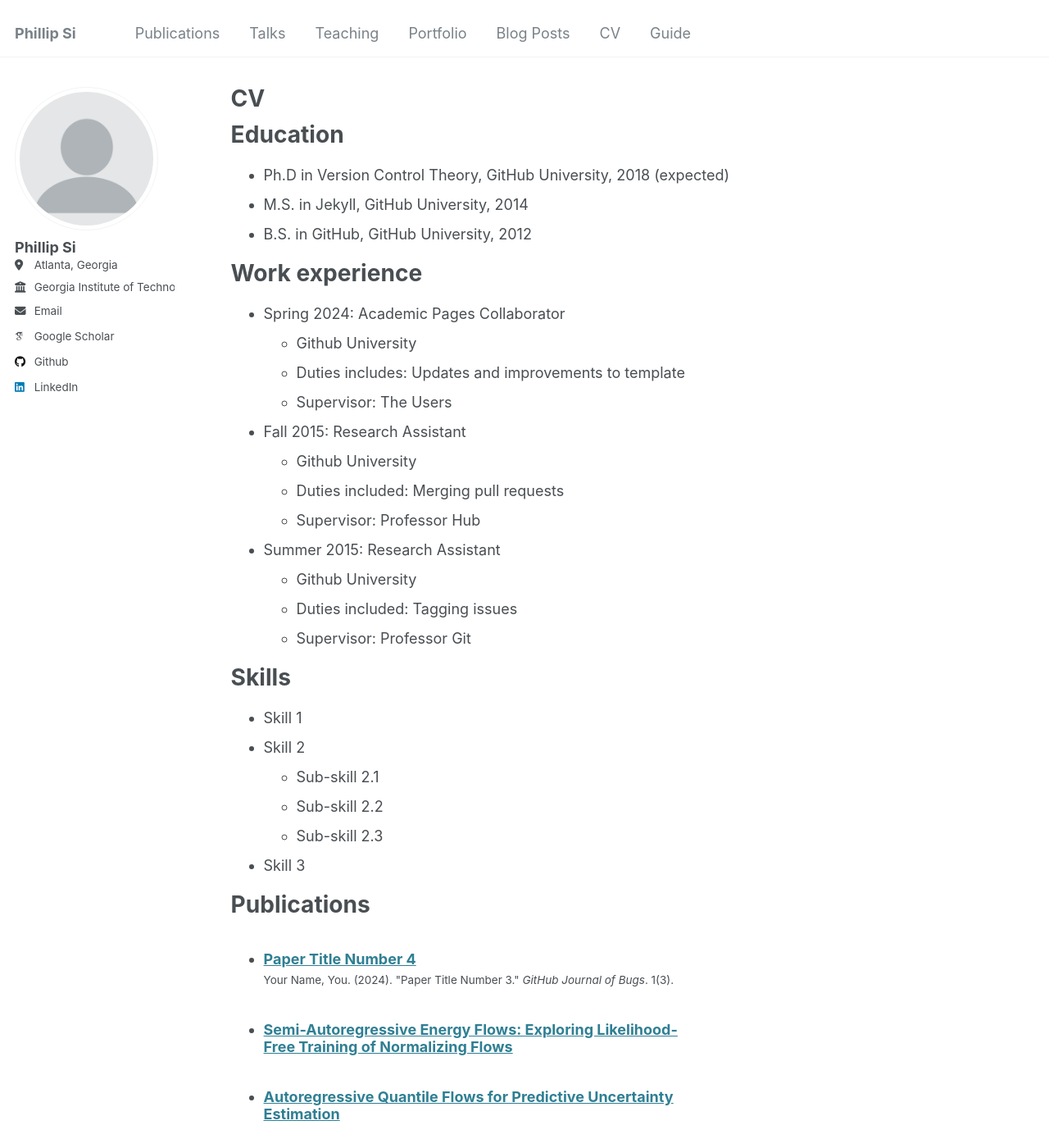
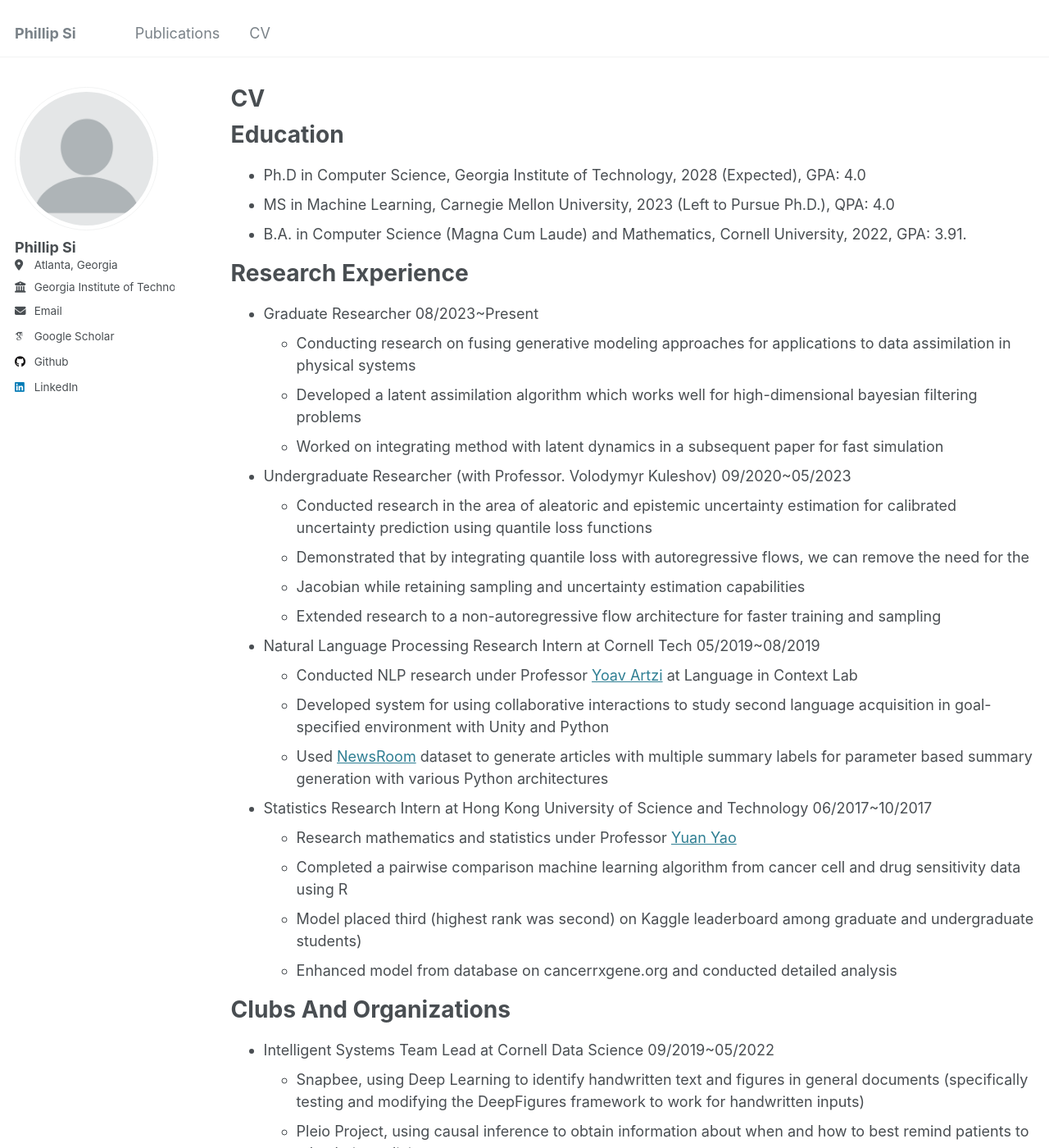
Before and after one commit to ps789/ps789.github.io, a Jekyll site: the page built from _pages/cv.md, in a window 1280 px wide and 1400 px high. Shown: the whole window at 82% size. Built offline with Jekyll 4.4.1, drawn with Linux system fonts in a browser that asks for light colours; some web fonts are replaced; some of the changed text lies outside the part shown.

Commit message:
more papers and cv

```diff
--- a/_config.yml
+++ b/_config.yml
@@ -77,6 +77,8 @@ author:
 publication_category:
   conferences:
     title: 'Conference Papers'
+  preprints:
+    title: 'Preprints'
 
 # Site Settings
 teaser                   :  # filename of teaser fallback teaser image placed in /images/, .e.g. "500x300.png"
--- a/_pages/cv.md
+++ b/_pages/cv.md
@@ -11,54 +11,67 @@ redirect_from:
 
 Education
 ======
-* Ph.D in Version Control Theory, GitHub University, 2018 (expected)
-* M.S. in Jekyll, GitHub University, 2014
-* B.S. in GitHub, GitHub University, 2012
+* Ph.D in Computer Science, Georgia Institute of Technology, 2028 (Expected), GPA: 4.0
+* MS in Machine Learning, Carnegie Mellon University, 2023 (Left to Pursue Ph.D.), QPA: 4.0
+* B.A. in Computer Science (Magna Cum Laude) and Mathematics, Cornell University, 2022, GPA: 3.91.
 
-Work experience
+
+Research Experience
 ======
-* Spring 2024: Academic Pages Collaborator
-  * Github University
-  * Duties includes: Updates and improvements to template
-  * Supervisor: The Users
+* Graduate Researcher 08/2023~Present
+  * Conducting research on fusing generative modeling approaches for applications to data assimilation in physical systems
+  * Developed a latent assimilation algorithm which works well for high-dimensional bayesian filtering problems
+  * Worked on integrating method with latent dynamics in a subsequent paper for fast simulation
 
-* Fall 2015: Research Assistant
-  * Github University
-  * Duties included: Merging pull requests
-  * Supervisor: Professor Hub
+* Undergraduate Researcher (with Professor. Volodymyr Kuleshov) 09/2020~05/2023
+  * Conducted research in the area of aleatoric and epistemic uncertainty estimation for calibrated uncertainty prediction using quantile loss functions
+  * Demonstrated that by integrating quantile loss with autoregressive flows, we can remove the need for the
+  * Jacobian while retaining sampling and uncertainty estimation capabilities
+  * Extended research to a non-autoregressive flow architecture for faster training and sampling
 
-* Summer 2015: Research Assistant
-  * Github University
-  * Duties included: Tagging issues
-  * Supervisor: Professor Git
+* Natural Language Processing Research Intern at Cornell Tech 05/2019~08/2019
+  * Conducted NLP research under Professor [Yoav Artzi](https://yoavartzi.com/) at Language in Context Lab
+  * Developed system for using collaborative interactions to study second language acquisition in goal-specified environment with Unity and Python
+  * Used [NewsRoom](https://arxiv.org/abs/1804.11283) dataset to generate articles with multiple summary labels for parameter based summary generation with various Python architectures
 
-Skills
+* Statistics Research Intern at Hong Kong University of Science and Technology 06/2017~10/2017
+  * Research mathematics and statistics under Professor [Yuan Yao](https://www.math.ust.hk/people/faculty/profile/yuany/)
+  * Completed a pairwise comparison machine learning algorithm from cancer cell and drug sensitivity data using R
+  * Model placed third (highest rank was second) on Kaggle leaderboard among graduate and undergraduate students)
+  * Enhanced model from database on cancerrxgene.org and conducted detailed analysis
+
+Clubs And Organizations
 ======
-* Skill 1
-* Skill 2
-  * Sub-skill 2.1
-  * Sub-skill 2.2
-  * Sub-skill 2.3
-* Skill 3
+* Intelligent Systems Team Lead at Cornell Data Science 09/2019~05/2022
+  * Snapbee, using Deep Learning to identify handwritten text and figures in general documents (specifically testing and modifying the DeepFigures framework to work for handwritten inputs)
+  * Pleio Project, using causal inference to obtain information about when and how to best remind patients to take their medicine
+  * Work on combining Bayesian Networks with Kernel Density Estimators to reduce the effects of high-dimensional data
+  * Using Reinforcement Learning to develop a Pokerbot agent
+  * Organized and planned team meetings, held reading groups, and oversaw project progress through biweekly standups
+
+Industry Experience
+======
+* Machine Learning Research Intern at CardioPhi 03/2023~08/2023
+  * Constructed Transformer and ResNet based models to process ECGs for detection and prediction of heart arrhythmia
+  * Collaborated with front-end engineers to deliver information for an insightful UI
+  * Wrote technical portions of grants for NSF and NIH funding
+  * Worked on paper ECGBERT: Understanding the Hidden Language of ECGs
+
+* Software Engineering Intern at Adobe Inc. 05/2021~08/2021
+  * Improved cost and efficiency of a generative search algorithm by incorporating native speedups using C++ and lower-level code as part of an innovation team developing cutting-edge and currently realizable technology
+  * Cut out entirety of heavy cloud-computing cost while retaining similar time performance against cloud GPUs
+
+* Software Engineering Intern at Adobe Inc. 05/2020~08/2020
+  * Researched and developed a ML pipeline in Python for efficiently resolving problems and directing users to right resource
+  * Boosted performance compared to pre-existing Elasticsearch approach from 30% to 90% accuracy, from a hand-generated validation dataset
+  * Deployed the internal tool through an online docker container and Amazon Lambda (serverless), then integrated with a slack bot as a slash command
+
+* Machine Learning Intern at Vital Scientist INC. 06/2018~07/2018
+  * Used detailed scrum and sprint to collaborate with the project team, conducted a presentation regarding our final product, a (locally hosted) website which recommended restaurants based on previous likes
+  * Extracted data with SparkSQL and analyzed a restaurant model based on Yelp dataset with Numpy, using stochastic processes to decrease calculation complexity of the collaborative filtering algorithm
 
 Publications
 ======
   <ul>{% for post in site.publications reversed %}
     {% include archive-single-cv.html %}
   {% endfor %}</ul>
-
-Talks
-======
-  <ul>{% for post in site.talks reversed %}
-    {% include archive-single-talk-cv.html  %}
-  {% endfor %}</ul>
-
-Teaching
-======
-  <ul>{% for post in site.teaching reversed %}
-    {% include archive-single-cv.html %}
-  {% endfor %}</ul>
-
-Service and leadership
-======
-* Currently signed in to 43 different slack teams
--- a/_publications/2015-10-01-paper-title-number-3.md
+++ /dev/null
@@ -1,14 +0,0 @@
----
-title: "Paper Title Number 3"
-collection: publications
-category: manuscripts
-permalink: /publication/2015-10-01-paper-title-number-3
-excerpt: 'This paper is about the number 3. The number 4 is left for future work.'
-date: 2015-10-01
-venue: 'Journal 1'
-slidesurl: 'http://academicpages.github.io/files/slides3.pdf'
-paperurl: 'http://academicpages.github.io/files/paper3.pdf'
-citation: 'Your Name, You. (2015). &quot;Paper Title Number 3.&quot; <i>Journal 1</i>. 1(3).'
----
-
-The contents above will be part of a list of publications, if the user clicks the link for the publication than the contents of section will be rendered as a full page, allowing you to provide more information about the paper for the reader. When publications are displayed as a single page, the contents of the above "citation" field will automatically be included below this section in a smaller font.
--- a/_publications/2024-02-17-paper-title-number-4.md
+++ /dev/null
@@ -1,13 +0,0 @@
----
-title: "Paper Title Number 4"
-collection: publications
-category: conferences
-permalink: /publication/2024-02-17-paper-title-number-4
-excerpt: 'This paper is about fixing template issue #693.'
-date: 2024-02-17
-venue: 'GitHub Journal of Bugs'
-paperurl: 'http://academicpages.github.io/files/paper3.pdf'
-citation: 'Your Name, You. (2024). &quot;Paper Title Number 3.&quot; <i>GitHub Journal of Bugs</i>. 1(3).'
----
-
-The contents above will be part of a list of publications, if the user clicks the link for the publication than the contents of section will be rendered as a full page, allowing you to provide more information about the paper for the reader. When publications are displayed as a single page, the contents of the above "citation" field will automatically be included below this section in a smaller font.
```
Also changed, not shown: _data/navigation.yml (+0 -15 lines), _pages/about.md (+5 -1 lines), _publications/2022-aqf.md (+2 -3 lines), _publications/2023-ecgbert.md (added, +11 -0 lines), _publications/2023-saef.md (+1 -3 lines), _publications/2024-latent-ensf.md (added, +12 -0 lines), _publications/2024-ld-ensf.md (added, +12 -0 lines).
